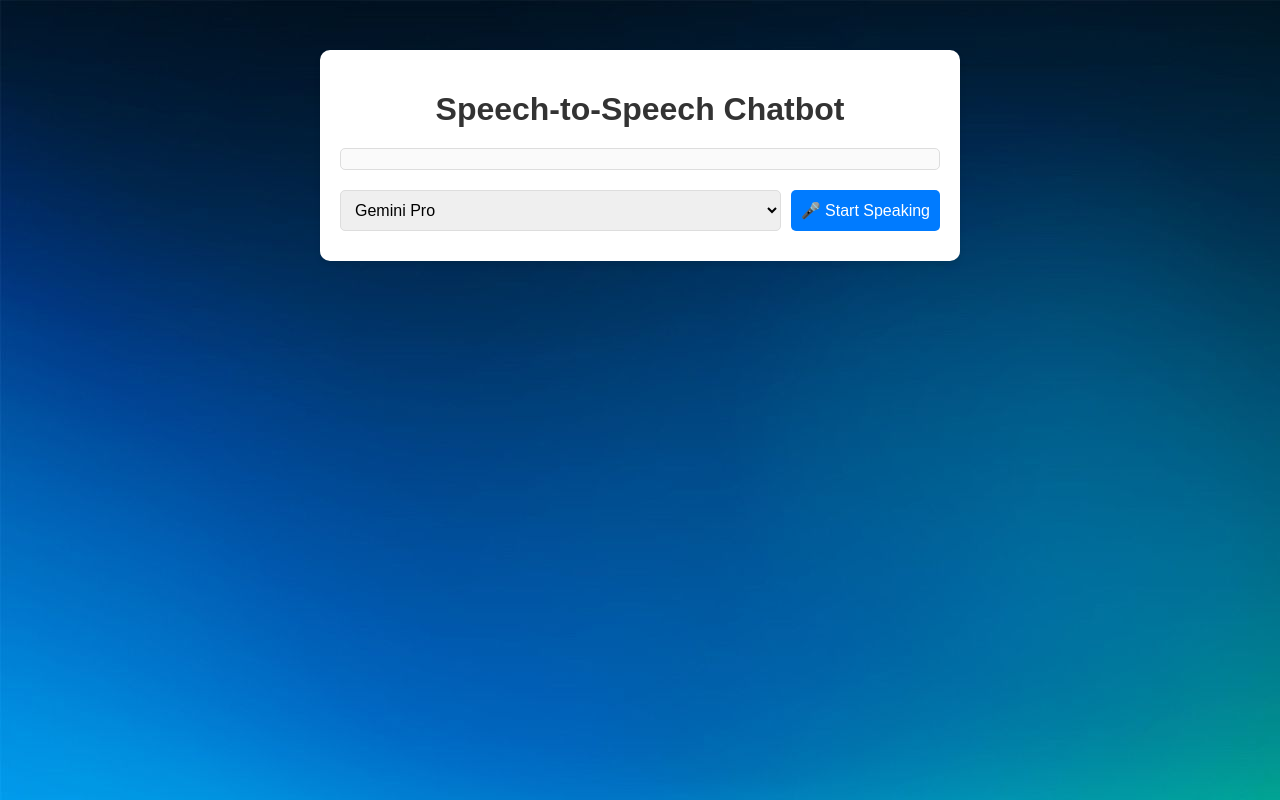
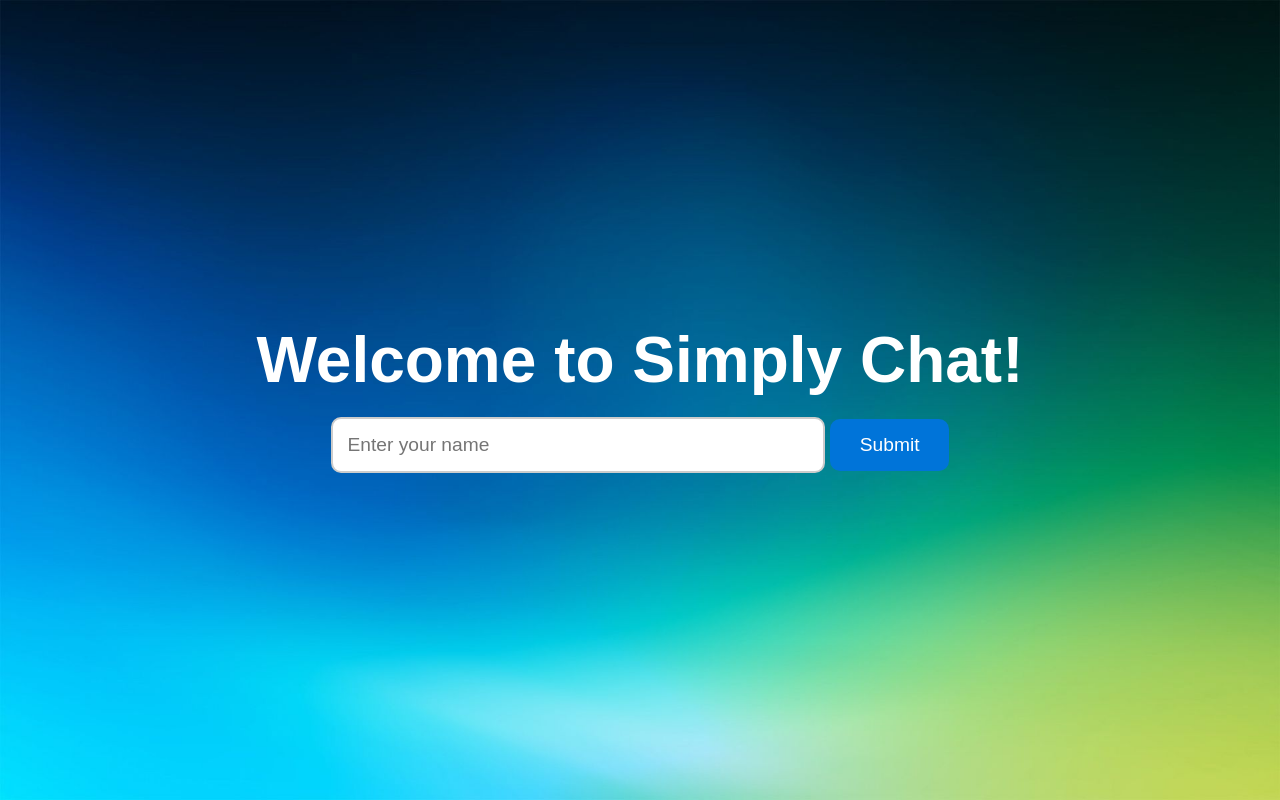
Before and after one commit to SohamBEGINS/voice_chatbot, a Flask app: page / in a window 1280 px wide. Run offline with Flask 3, Linux system fonts and the light colour scheme; some libraries are stand-ins or nearby versions.

Commit message:
enhanced

```diff
--- a/Templates/index.html
+++ b/Templates/index.html
@@ -3,65 +3,35 @@
 <head>
     <meta charset="UTF-8">
     <meta name="viewport" content="width=device-width, initial-scale=1.0">
-    <title>Speech-to-Speech Chatbot</title>
+    <title>Dynamic Voice Chatbot</title>
     <link rel="stylesheet" href="/static/styles.css">
-    <script src="https://cdnjs.cloudflare.com/ajax/libs/axios/1.4.0/axios.min.js"></script>
 </head>
 <body>
-    <div class="chat-container">
-        <h1>Speech-to-Speech Chatbot</h1>
-        <div id="chatbox">
-            <div id="conversation"></div>
+    <div class="container">
+        <!-- Greeting Section -->
+        <div class="greeting" id="greeting"><b>Welcome to Simply Chat!</b></div>
+
+        <!-- Name Input Section -->
+        <div class="name-entry" id="nameEntry">
+            <input type="text" id="userName" placeholder="Enter your name" />
+            <button onclick="submitName()">Submit</button>
         </div>
-        <div class="controls">
-            <select id="model">
-                <option value="gemini-pro" selected>Gemini Pro</option>
-                <option value="gemini-1.5-pro">Gemini 1.5 Pro</option>
-                <option value="gemini-1.0-pro">Gemini 1.0 Pro</option>
-            </select>
-            <button id="record" onclick="startVoice()">🎤 Start Speaking</button>
+
+        <!-- Chat Interface -->
+        <div class="chat-interface hidden" id="chatInterface">
+            <div class="chat-area">
+                <div id="chatBox"></div>
+            </div>
+            <div class="input-area">
+                <input type="text" id="userInput" placeholder="Type here..." />
+                <button onclick="sendMessage()">Send</button>
+                <button onclick="startVoice()">🎤</button>
+                <button id="stopButton" onclick="stopAudio()" style="background-color: red; color: white; display: none;">■</button>
+            </div>
+
         </div>
-        <audio id="responseAudio" controls hidden></audio>
     </div>
 
-    <script>
-        const recognition = new (window.SpeechRecognition || window.webkitSpeechRecognition)();
-        recognition.lang = 'en-US';
-
-        function startVoice() {
-            recognition.start();
-        }
-
-        recognition.onresult = function (event) {
-            const userMessage = event.results[0][0].transcript;
-            const selectedModel = document.getElementById("model").value;
-            addMessage("You", userMessage);
-
-            axios.post('/chat', { message: userMessage, model: selectedModel })
-                .then(res => {
-                    const chatbotReply = res.data.reply;
-                    addMessage("Bot", chatbotReply);
-
-                    // Check if audio data is returned and update audio element
-                     const audio = document.getElementById('responseAudio');
-                    const audioUrl = res.data.audio_url;
-
-                    // Reset the audio element
-                    audio.src = ""; // Clear the previous source
-                    audio.src = audioUrl; // Set the new audio URL
-                    audio.hidden = false; // Make the audio player visible
-                    audio.play(); // Play the audio
-                });
-        };
-
-        function addMessage(sender, message) {
-            const conversation = document.getElementById('conversation');
-            const newMessage = document.createElement('div');
-            newMessage.className = sender.toLowerCase() + "-message";
-            newMessage.textContent = `${sender}: ${message}`;
-            conversation.appendChild(newMessage);
-            conversation.scrollTop = conversation.scrollHeight;
-        }
-    </script>
+    <script src="/static/script.js"></script>
 </body>
 </html>
--- a/app.py
+++ b/app.py
@@ -1,21 +1,21 @@
+# Flask Application Code
+
 from flask import Flask, request, jsonify, render_template
 import os
-import time  # For generating unique filenames
+import time
 import google.generativeai as genai
 from elevenlabs import ElevenLabs
 
 app = Flask(__name__)
 
-# Configure the Google Generative AI SDK
+# Leave space for API keys
 GOOGLE_API_KEY = "AIzaSyDOFyCQCevseNgTzgKCwQgbKr6ufMnj4nY"
+ELEVEN_API_KEY = "sk_11a437000b50f2c25fc7e1baff7ccf40529f3de7b7356844"
+
 genai.configure(api_key=GOOGLE_API_KEY)
-
-# Configure Eleven Labs API
-ELEVEN_API_KEY = "sk_11a437000b50f2c25fc7e1baff7ccf40529f3de7b7356844"
 elevenlabs_client = ElevenLabs(api_key=ELEVEN_API_KEY)
 
-# Ensure the static folder exists
-os.makedirs("static", exist_ok=True)
+os.makedirs("static/recordings", exist_ok=True)
 
 @app.route("/")
 def index():
@@ -24,34 +24,30 @@ def index():
 @app.route("/chat", methods=["POST"])
 def chat():
     data = request.json
-    user_input = data.get("message")
-    selected_model = data.get("model", "gemini-2.0-flash-exp")  # Default model
+    user_input = data.get("message", "").strip()
+
+    # Validate input
+    if not user_input:
+        return jsonify({"reply": "I'm sorry, I didn't catch that. Please try again.", "audio_url": None})
+
+    selected_model = data.get("model", "gemini-2.0-flash-exp")
 
     try:
-        # Load the selected model
         model = genai.GenerativeModel(selected_model)
         response = model.generate_content(user_input)
-        chatbot_reply = response.text  # Assuming the response contains the 'text' field
+        chatbot_reply = response.text or "I'm sorry, I couldn't process that."
     except Exception as e:
         chatbot_reply = f"Error: {e}"
 
     try:
-        # Generate speech using Eleven Labs
         audio_stream = elevenlabs_client.generate(
-            text = f" .. {chatbot_reply}",
-            voice="Bill",  # You can customize the voice
-            model="eleven_multilingual_v2",
-            optimize_streaming_latency= 2 ,
-
+            text=chatbot_reply,
+            voice="Xb7hH8MSUJpSbSDYk0k2",
+            model="eleven_multilingual_v2"
         )
-
-        # Concatenate the bytes from the generator
         audio_bytes = b"".join(audio_stream)
-
-        # Create a unique filename using a timestamp to avoid caching issues
         unique_filename = f"static/recordings/response_{int(time.time())}.mp3"
 
-        # Save the audio to the static folder
         with open(unique_filename, "wb") as f:
             f.write(audio_bytes)
 
@@ -61,5 +57,34 @@ def chat():
 
     return jsonify({"reply": chatbot_reply, "audio_url": unique_filename})
 
+
+@app.route("/greet", methods=["POST"])
+def greet():
+    data = request.json
+    user_name = data.get("name")
+
+    # Generate personalized greeting
+    chatbot_reply = f"<break time='500ms'/>Hi.<break time='500ms'/> {user_name}</speak>"
+
+
+    # Generate audio using ElevenLabs
+    try:
+        audio_stream = elevenlabs_client.generate(
+            text=chatbot_reply,
+            voice="Xb7hH8MSUJpSbSDYk0k2",
+            model="eleven_multilingual_v2"
+        )
+        audio_bytes = b"".join(audio_stream)
+        unique_filename = f"static/recordings/greeting_{int(time.time())}.mp3"
+
+        with open(unique_filename, "wb") as f:
+            f.write(audio_bytes)
+    except Exception as e:
+        chatbot_reply += f" [Note: Eleven Labs Error: {e}]"
+        unique_filename = None
+
+    return jsonify({"reply": chatbot_reply, "audio_url": unique_filename})
+
+
 if __name__ == "__main__":
     app.run(debug=True)
--- /dev/null
+++ b/static/script.js
@@ -0,0 +1,149 @@
+let userName = "";
+let currentAudio = null; // Track the currently playing audio
+
+function submitName() {
+    const nameInput = document.getElementById("userName");
+    userName = nameInput.value.trim();
+
+    if (userName) {
+        const greeting = document.getElementById("greeting");
+        greeting.textContent = `Hi, ${userName}!`;
+
+        const nameEntry = document.getElementById("nameEntry");
+        nameEntry.classList.add("hidden");
+
+        const chatInterface = document.getElementById("chatInterface");
+        chatInterface.classList.remove("hidden");
+
+        fetch("/greet", {
+            method: "POST",
+            headers: { "Content-Type": "application/json" },
+            body: JSON.stringify({ name: userName })
+        })
+            .then(response => response.json())
+            .then(data => {
+                const chatBox = document.getElementById("chatBox");
+                const botMessageDiv = document.createElement("div");
+
+                // Clean SSML before displaying
+                botMessageDiv.textContent = cleanSSML(data.reply);
+                botMessageDiv.classList.add("bot-message");
+                chatBox.appendChild(botMessageDiv);
+
+                if (data.audio_url) {
+                    playAudio(data.audio_url);
+                }
+            })
+            .catch(error => console.error("Error:", error));
+
+    }
+}
+
+function sendMessage() {
+    const userInput = document.getElementById("userInput").value.trim();
+
+    if (!userInput) return;
+
+    fetch("/chat", {
+        method: "POST",
+        headers: { "Content-Type": "application/json" },
+        body: JSON.stringify({ message: userInput, name: userName })
+    })
+        .then(response => response.json())
+        .then(data => {
+            const chatBox = document.getElementById("chatBox");
+
+            const botMessage = document.createElement("div");
+            botMessage.textContent = data.reply || "I'm sorry, I couldn't generate a response.";
+            botMessage.classList.add("bot-message");
+            chatBox.appendChild(botMessage);
+
+            if (data.audio_url) {
+                playAudio(data.audio_url);
+            }
+        })
+        .catch(error => console.error("Error:", error));
+}
+
+
+function playAudio(audioUrl) {
+    // Stop any currently playing audio
+    if (currentAudio) {
+        currentAudio.pause();
+        currentAudio.currentTime = 0;
+    }
+
+    // Play new audio
+    currentAudio = new Audio(audioUrl);
+
+    // Show the stop button while audio is playing
+    const stopButton = document.getElementById("stopButton");
+    stopButton.style.display = "inline-block";
+
+    currentAudio.play();
+
+    currentAudio.onended = function () {
+        stopButton.style.display = "none"; // Hide the stop button when audio ends
+        currentAudio = null;
+    };
+
+    currentAudio.onpause = function () {
+        stopButton.style.display = "none"; // Hide the stop button when audio is paused
+    };
+}
+
+function stopAudio() {
+    if (currentAudio) {
+        currentAudio.pause();
+        currentAudio.currentTime = 0; // Reset playback to the beginning
+        currentAudio = null;
+
+        // Hide the stop button
+        const stopButton = document.getElementById("stopButton");
+        stopButton.style.display = "none";
+    }
+}
+
+// Voice recognition logic remains unchanged
+const recognition = new (window.SpeechRecognition || window.webkitSpeechRecognition)();
+recognition.lang = "en-US";
+
+function startVoice() {
+    recognition.start();
+}
+
+recognition.onresult = function (event) {
+    const userMessage = event.results[0][0].transcript.trim();
+
+    // Display the user's voice message
+    const chatBox = document.getElementById("chatBox");
+    const userMessageDiv = document.createElement("div");
+    userMessageDiv.textContent = userMessage;
+    userMessageDiv.classList.add("user-message");
+    chatBox.appendChild(userMessageDiv);
+
+    // Send the message to the server
+    fetch("/chat", {
+        method: "POST",
+        headers: { "Content-Type": "application/json" },
+        body: JSON.stringify({ message: userMessage, name: userName })
+    })
+        .then(response => response.json())
+        .then(data => {
+            const botMessage = document.createElement("div");
+            botMessage.textContent = data.reply;
+            botMessage.classList.add("bot-message");
+            chatBox.appendChild(botMessage);
+
+            if (data.audio_url) {
+                playAudio(data.audio_url);
+            }
+        })
+        .catch(error => console.error("Error:", error));
+};
+
+
+// Function to clean SSML tags from the response
+function cleanSSML(ssml) {
+    return ssml.replace(/<[^>]+>/g, ""); // Removes all tags within < and >
+}
--- a/static/styles.css
+++ b/static/styles.css
@@ -1,79 +1,94 @@
 body {
     font-family: Arial, sans-serif;
+    background: url('/static/images/background.jpg');
+    background-size: cover;
     margin: 0;
     padding: 0;
-    background: url('/static/images/background.jpg');
-    background-size :auto;
-
-    color: #333;
+    display: flex;
+    justify-content: center;
+    align-items: center;
+    height: 100vh;
 }
 
-.chat-container {
-    max-width: 600px;
-    margin: 50px auto;
-    padding: 20px;
-    background: #ffffff;
-    box-shadow: 0px 4px 6px rgba(0, 0, 0, 0.1);
-    border-radius: 10px;
+.container {
+    width: 60%;
+    text-align: center;
 }
 
-h1 {
-    text-align: center;
+.greeting {
+    font-size: 4em;
     margin-bottom: 20px;
-}
+    color: white;
 
-#chatbox {
-    max-height: 400px;
-    overflow-y: auto;
-    margin-bottom: 20px;
-    padding: 10px;
-    border: 1px solid #ddd;
-    border-radius: 5px;
-    background-color: #fafafa;
-}
-
-#conversation div {
-    margin-bottom: 10px;
-}
-
-.you-message {
-    color: #007bff;
     font-weight: bold;
 }
 
-.bot-message {
-    color: #28a745;
-    font-weight: bold;
+.name-entry {
+    margin-bottom: 5px;
 }
 
-.controls {
+.hidden {
+    display: none;
+}
+
+.chat-interface {
+    margin-top: 20px;
+}
+
+.chat-area {
+    height: 300px;
+    overflow-y: auto;
+    border: 1px solid white;
+    padding: 10px;
+    border-radius: 10px;
+    background-color: rgba(0, 0, 0, 0.5);
+    margin-bottom: 10px;
+    color: white;
+    font-size: 1.2em;
+}
+
+.input-area {
     display: flex;
     gap: 10px;
-    margin-bottom: 10px;
 }
 
-select {
-    flex: 1;
-    padding: 10px;
-    font-size: 16px;
-    border: 1px solid #ddd;
-    border-radius: 5px;
+input[type="text"] {
+    width: 60%;
+    padding: 15px;
+    font-size: 1.2em;
+    border-radius: 10px;
+    border: 2px solid #ccc;
 }
 
 button {
-    padding: 10px;
-    font-size: 16px;
-    color: #fff;
-    background-color: #007bff;
+    padding: 15px 30px;
+    background-color: #0074D9;
+    color: white;
+    font-size: 1.2em;
     border: none;
-    border-radius: 5px;
+    border-radius: 10px;
     cursor: pointer;
 }
 
 button:hover {
-    background-color: #0056b3;
+    background-color: #005bb5;
 }
 
-audio {
-    width: 100%;
+button#stopButton {
+    width: 50px;
+    height: 50px;
+    border-radius: 5px;
+    font-size: 1.5em;
+    font-weight: bold;
+    display: flex;
+    justify-content: center;
+    align-items: center;
+    cursor: pointer;
+    border: none;
+    background-color: red;
+    color: white;
 }
+
+button#stopButton:hover {
+    background-color: darkred;
+}
```
Also changed, not shown: 1 other file.
